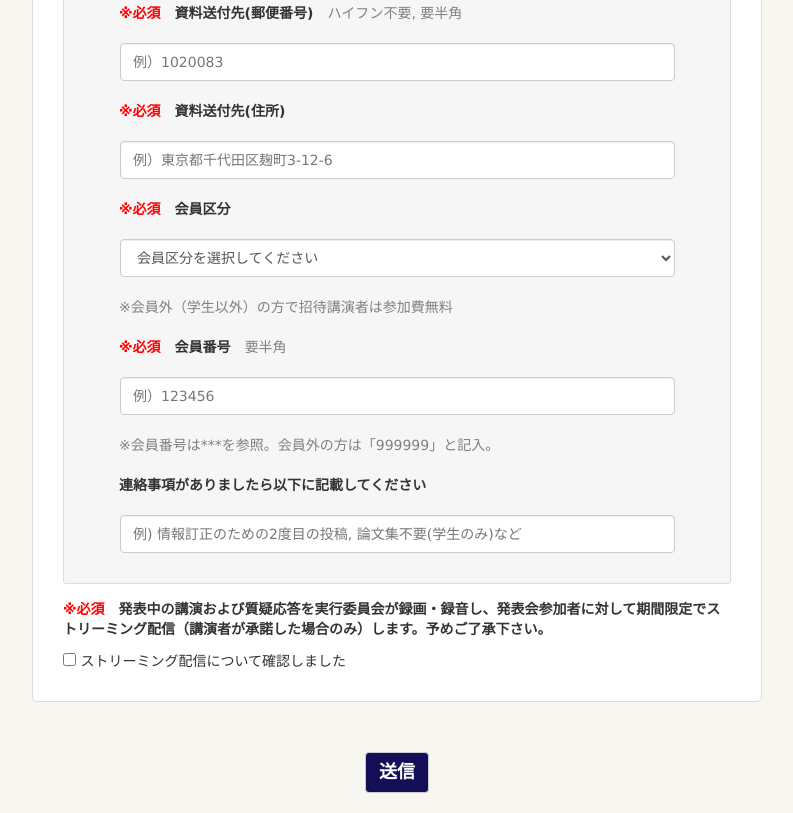
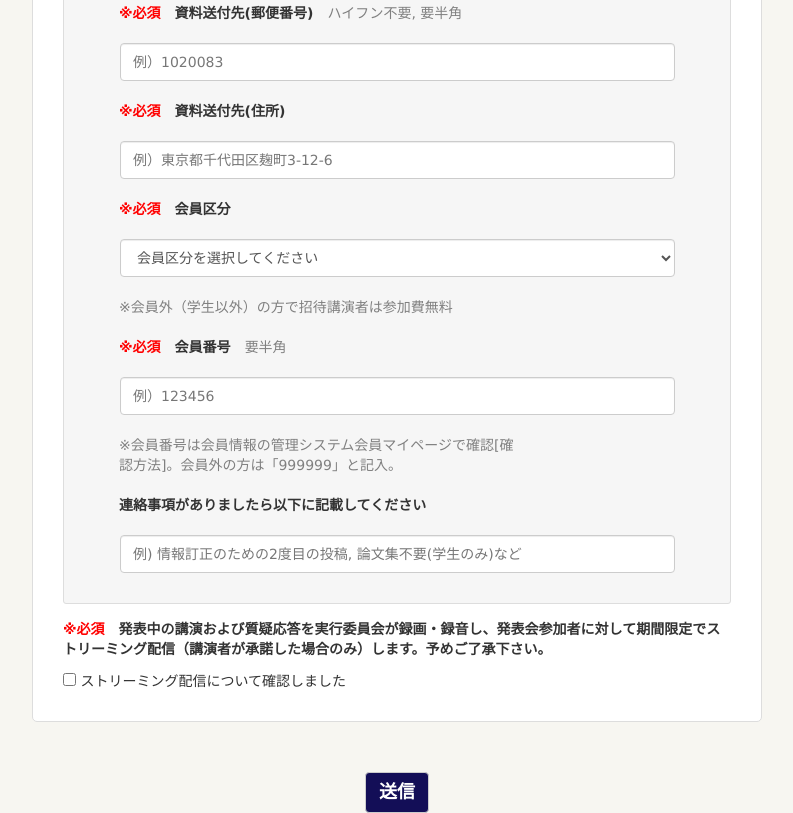
Before and after one commit to incej/registration, a plain HTML site: page index.html in a window 1280 px wide. Shown: the part 906-1719 px from the top of the page, without its empty margins (243-1036 px from the left). Drawn offline with Linux system fonts and the light colour scheme.

Commit message:
Update index.html

```diff
--- a/index.html
+++ b/index.html
@@ -87,7 +87,7 @@
 				<input type="tel" name="entry.458989790" style=”ime-mode:disabled;” placeholder="例）123456" value="" required>
 			</div>
 			<div>
-				<p><span style="color:gray">※会員番号は***を参照。会員外の方は「999999」と記入。</span></p>
+				<p><span style="color:gray">※会員番号は会員情報の管理システム会員マイページで確認[確認方法]。会員外の方は「999999」と記入。</span></p>
 			</div>
 			<div>
 				<p><b>連絡事項がありましたら以下に記載してください </b></p>
```
